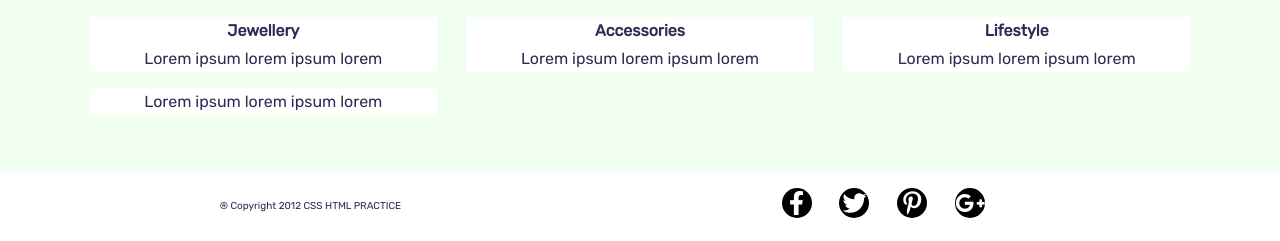
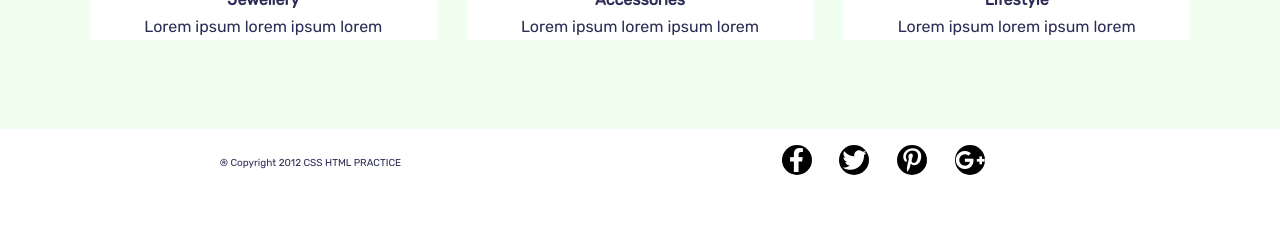
Before and after one commit to BartoszHor/Css-Html-Git-practice, a website: page index.html in a window 1280 px wide. Shown: the part 2282-2523 px from the top of the page. After the commit the page ends 2480 px from the top, so only its background shows below. Drawn offline with Linux system fonts and the light colour scheme.

Commit message:
Delate paragraph from Jewellery section

```diff
--- a/index.html
+++ b/index.html
@@ -111,8 +111,6 @@
 						</div>
 						<h4 class="section-header">Jewellery</h4>
 						<p> Lorem ipsum lorem ipsum lorem </p>
-						<p> Lorem ipsum lorem ipsum lorem </p>
-
 					</div>
 					<div class="box-content col-xs-12 col-sm-6 col-md-4">
 						<div class="foto-wrapper">
```
